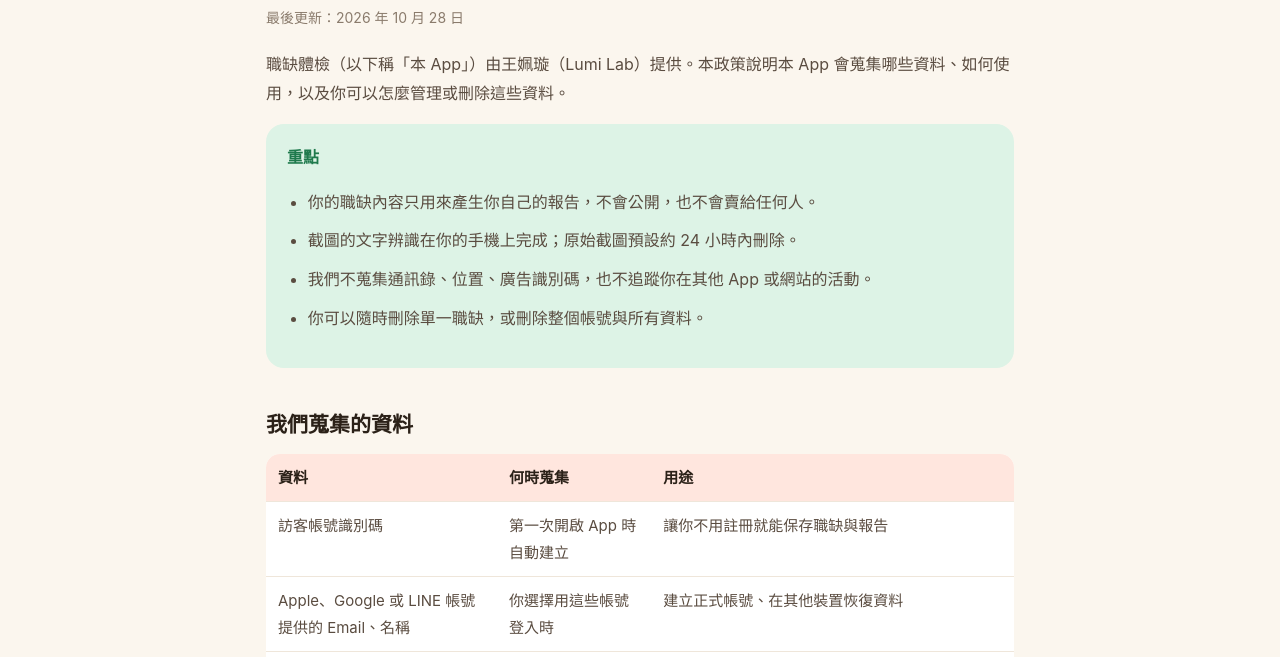
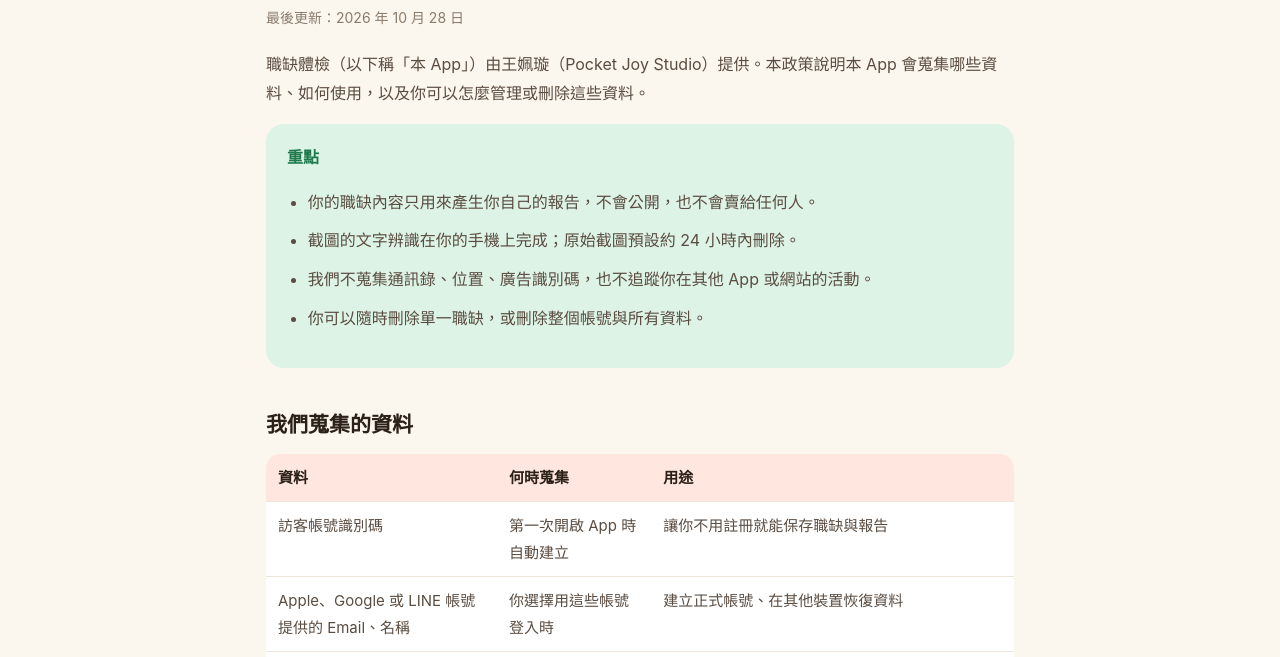
Before and after one commit to sonia6891/jobcheck-site, a plain HTML site: page privacy/index.html in a window 1280 px wide. Shown: the part 143-800 px from the top of the page. Drawn offline with Linux system fonts and the light colour scheme.

Commit message:
隱私權政策的提供者改成 Pocket Joy Studio（使用者 2026-11-22：「換成 Pocket Joy Studio」；Lumi Lab 是之前自己編的名字）
Co-Authored-By: Claude Opus 5.5 <noreply@anthropic.com>

```diff
--- a/privacy/index.html
+++ b/privacy/index.html
@@ -29,7 +29,7 @@
     <h1>隱私權政策</h1>
     <p class="updated">最後更新：2026 年 10 月 28 日</p>
 
-    <p>職缺體檢（以下稱「本 App」）由王姵璇（Lumi Lab）提供。本政策說明本 App 會蒐集哪些資料、如何使用，以及你可以怎麼管理或刪除這些資料。</p>
+    <p>職缺體檢（以下稱「本 App」）由王姵璇（Pocket Joy Studio）提供。本政策說明本 App 會蒐集哪些資料、如何使用，以及你可以怎麼管理或刪除這些資料。</p>
 
     <div class="card ok">
       <p><strong>重點</strong></p>
```
